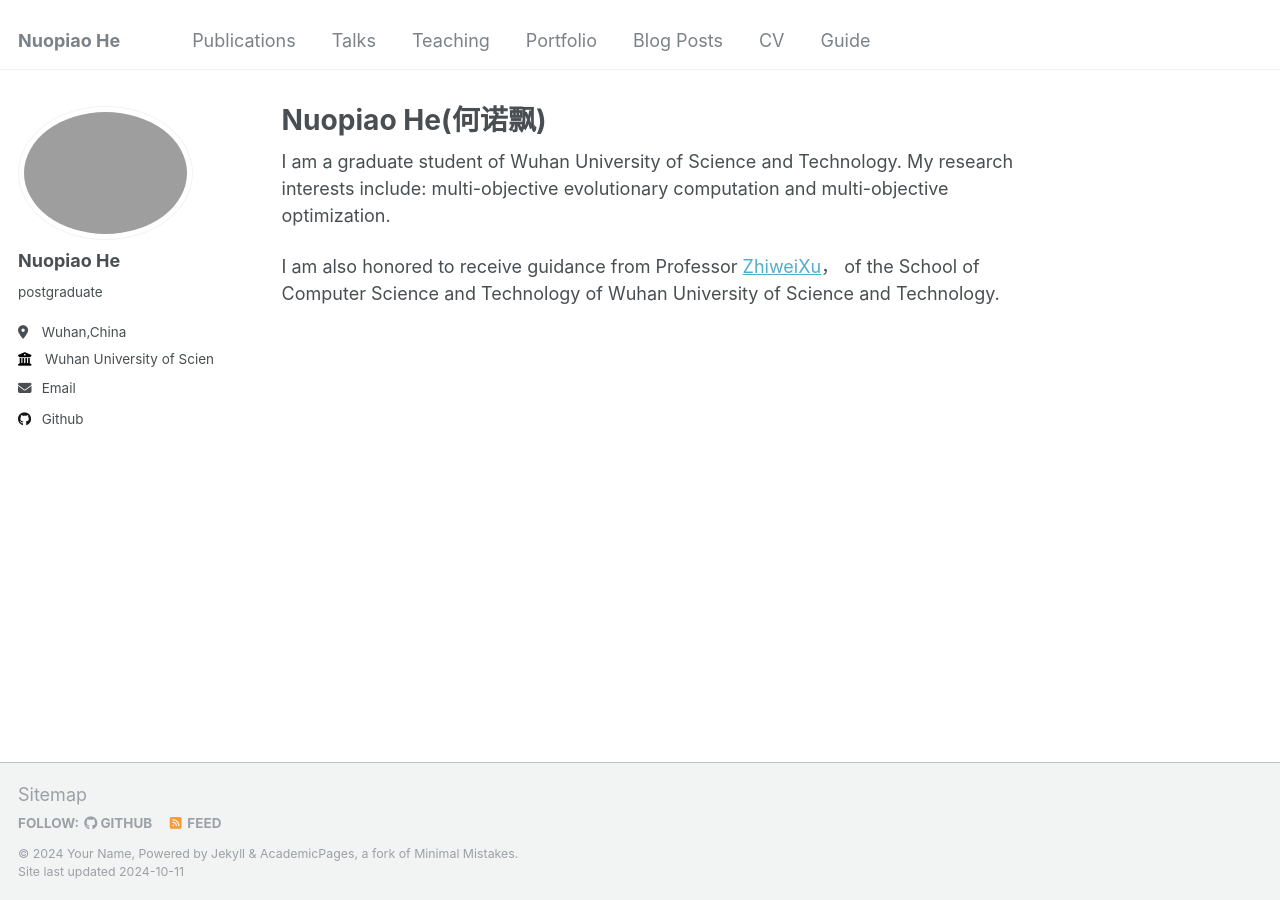
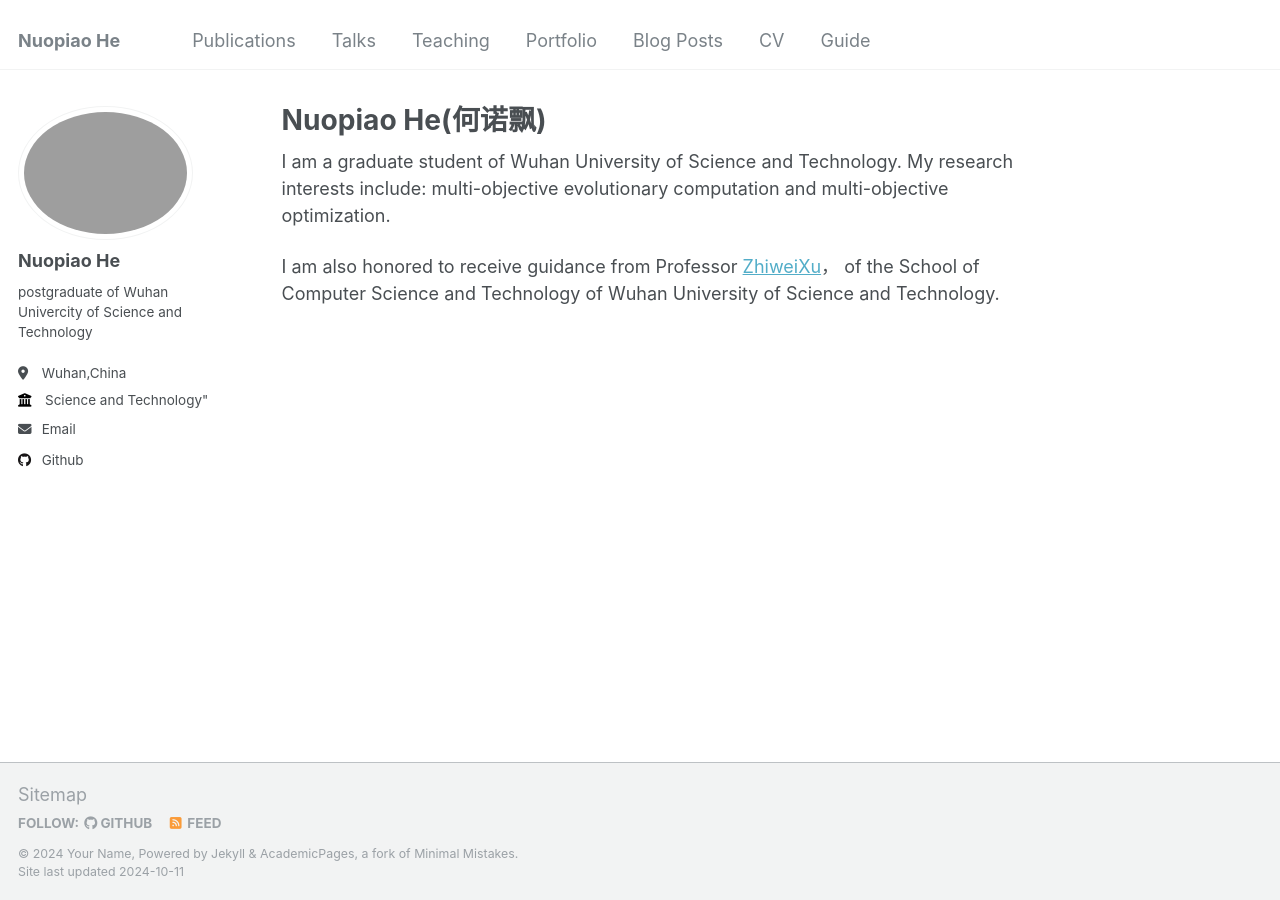
Before and after one commit to hnpdd/hnpdd.github.io, a Jekyll site: the page built from _pages/about.md, in a window 1280 px wide. Built offline with Jekyll 4.4.1, drawn with Linux system fonts in a browser that asks for light colours.

Commit message:
Update _config.yml

```diff
--- a/_config.yml
+++ b/_config.yml
@@ -24,12 +24,12 @@ author:
   avatar           : "1cunbaidi.png"
   name             : "Nuopiao He"
   pronouns         : # example: "she/her"
-  bio              : "postgraduate"
+  bio              : "postgraduate of Wuhan Univercity of Science and Technology"
   location         : "Wuhan,China"
-  employer         : "Wuhan University of
+  employer         : #"Wuhan University of
                      Science and Technology"
   uri              : # URL
-  email            : "903834060@qq.com"
+  email            : "wustnp@gmail.com"
 
   # Academic websites
   # arxiv            : # URL - Update with the correct link to your profile
```
